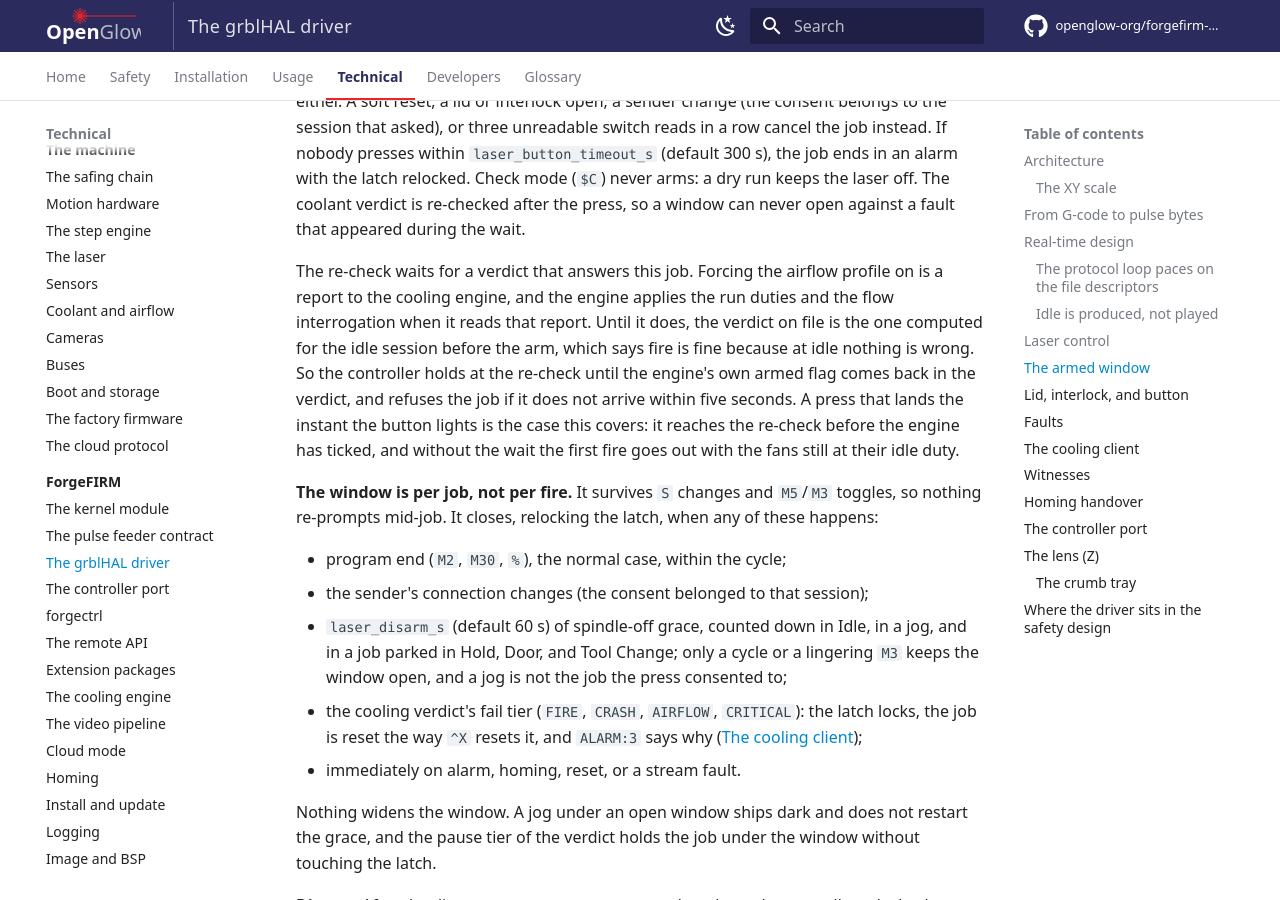
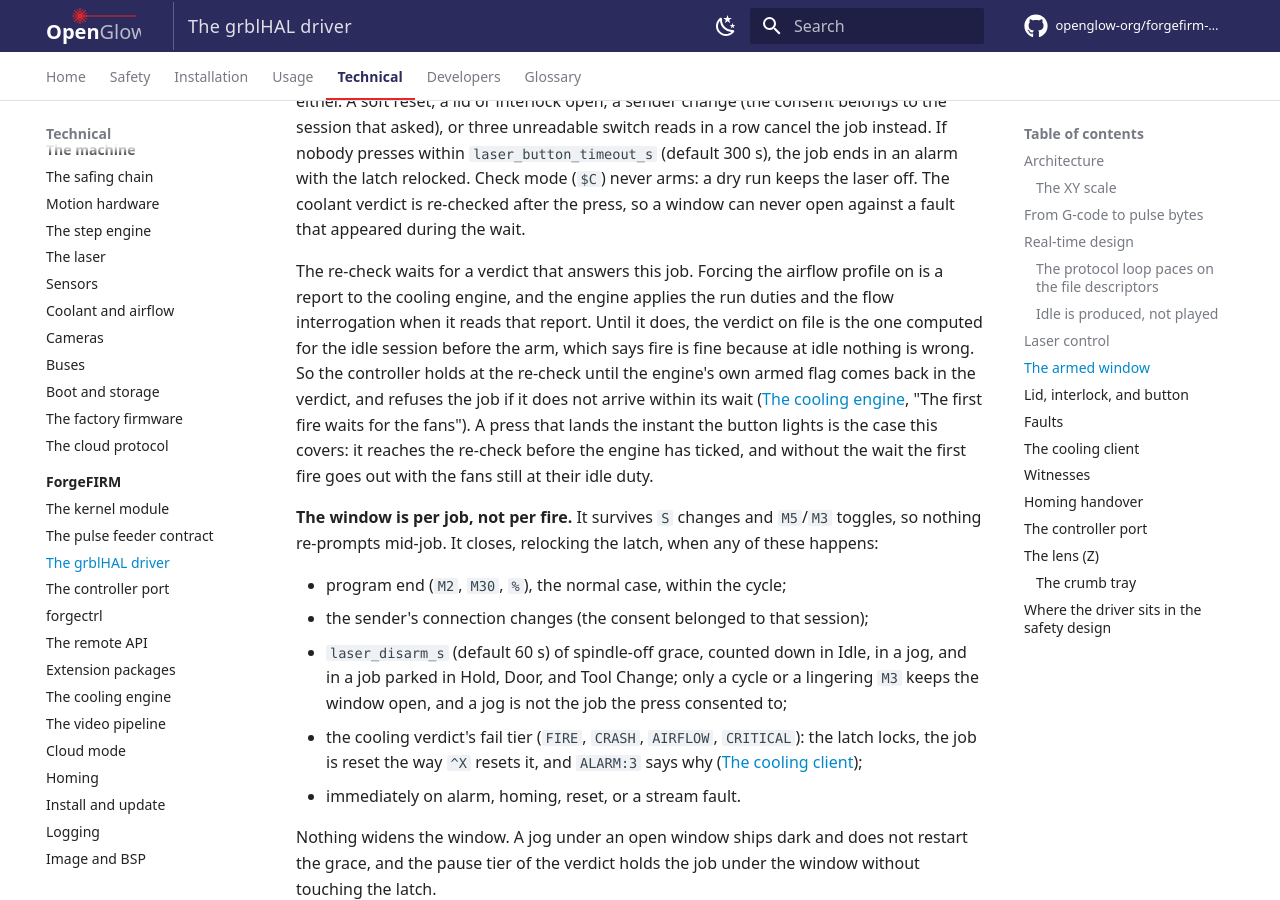
Before and after one commit to openglow-org/forgefirm-docs, an MkDocs documentation site: the page built from docs/technical/forgefirm/grblhal-driver.md, in a window 1280 px wide and 900 px high, scrolled down 6463 px. Built offline with MkDocs 1.6.1 and Material for MkDocs 9.7.7, drawn with Linux system fonts in a browser that asks for light colours; comment, search, counter and statistics services are not loaded.

Commit message:
grblHAL driver: the arm's acknowledgment wait is the cooling engine page's
Docs only. The driver page's armed-window section gave the wait for
the engine's acknowledgment as five seconds; the controller's budget is
the fan grace plus 5 s (cool_fan_grace_s, 0 to 120 s, default 15 s,
plus COOL_ACK_S in glowforge_laser.c), which the cooling engine page
states under "The first fire waits for the fans". The number has one
home: the driver page links there and gives none.

- technical/forgefirm/grblhal-driver.md, The armed window: the
  controller refuses the job if the acknowledgment does not arrive
  within its wait, with a link to the cooling engine page's bullet.

Proof: python scripts/check-style.py (style: clean), python
scripts/check-interfaces.py (interfaces: clean (245 checked)), zensical
build (strict: No issues found; the link resolves to the cooling engine
page's airflow-gates heading). The budget itself is proven by
laser_arm_test case A4 in grblHAL-glowforge (an acknowledgment inside
the fan grace arms, the arm waited past COOL_ACK_S, an out-of-range
grace falls back to 15 s), which build.yml runs on every push. Negative
control on a scratch copy of the tree: the British spelling of
'canceled' put into the edited sentence fails check-style.py (one
SPELLING finding, exit 1), and a link to a page that does not exist put
into the same sentence fails the strict build (page does not exist, exit
1).

Acceptance: none; docs only.

```diff
--- a/docs/technical/forgefirm/grblhal-driver.md
+++ b/docs/technical/forgefirm/grblhal-driver.md
@@ -307,10 +307,12 @@ duties and the flow interrogation when it reads that report. Until it does,
 the verdict on file is the one computed for the idle session before the arm,
 which says fire is fine because at idle nothing is wrong. So the controller
 holds at the re-check until the engine's own armed flag comes back in the
-verdict, and refuses the job if it does not arrive within five seconds. A
-press that lands the instant the button lights is the case this covers: it
-reaches the re-check before the engine has ticked, and without the wait the
-first fire goes out with the fans still at their idle duty.
+verdict, and refuses the job if it does not arrive within its wait
+([The cooling engine](cooling-engine.md#airflow-gates-a-fan-that-is-not-moving-the-air),
+"The first fire waits for the fans"). A press that lands the instant the
+button lights is the case this covers: it reaches the re-check before the
+engine has ticked, and without the wait the first fire goes out with the
+fans still at their idle duty.
 
 **The window is per job, not per fire.** It survives `S` changes and
 `M5`/`M3` toggles, so nothing re-prompts mid-job. It closes, relocking the
```
